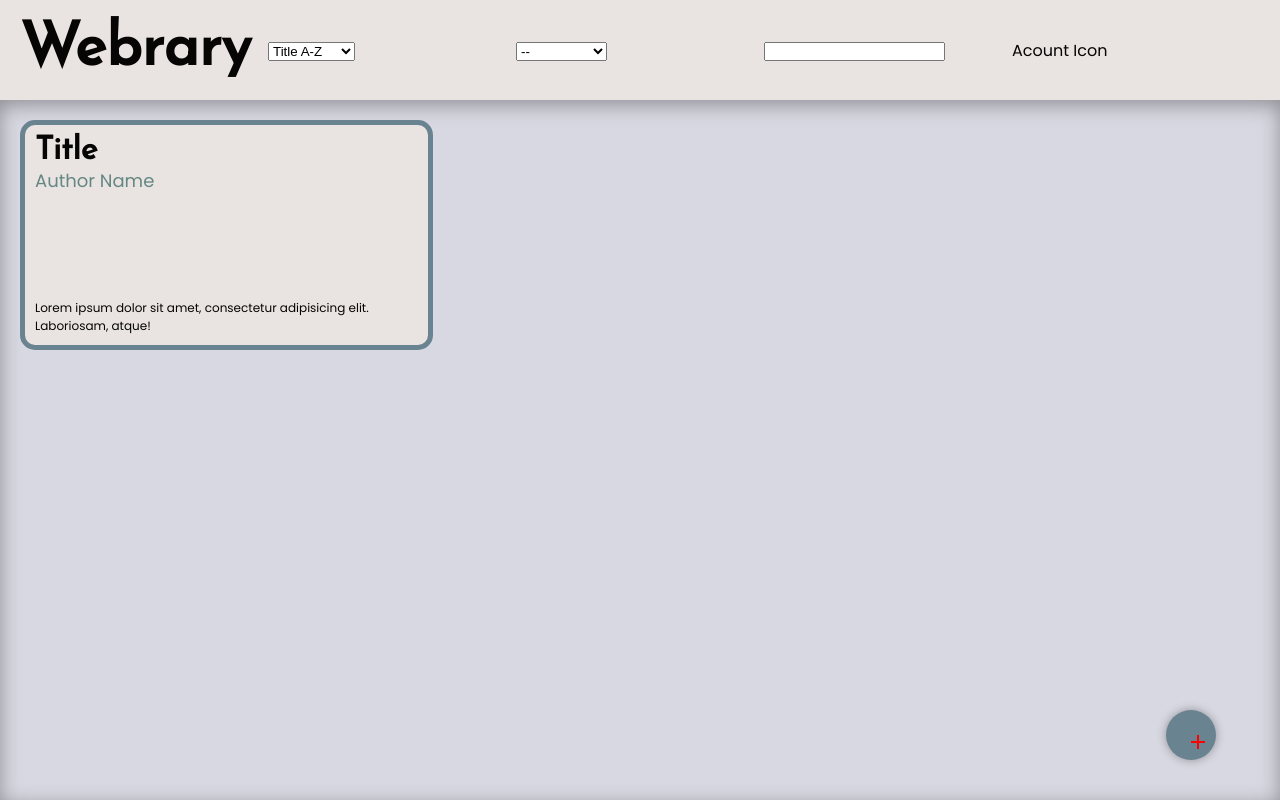
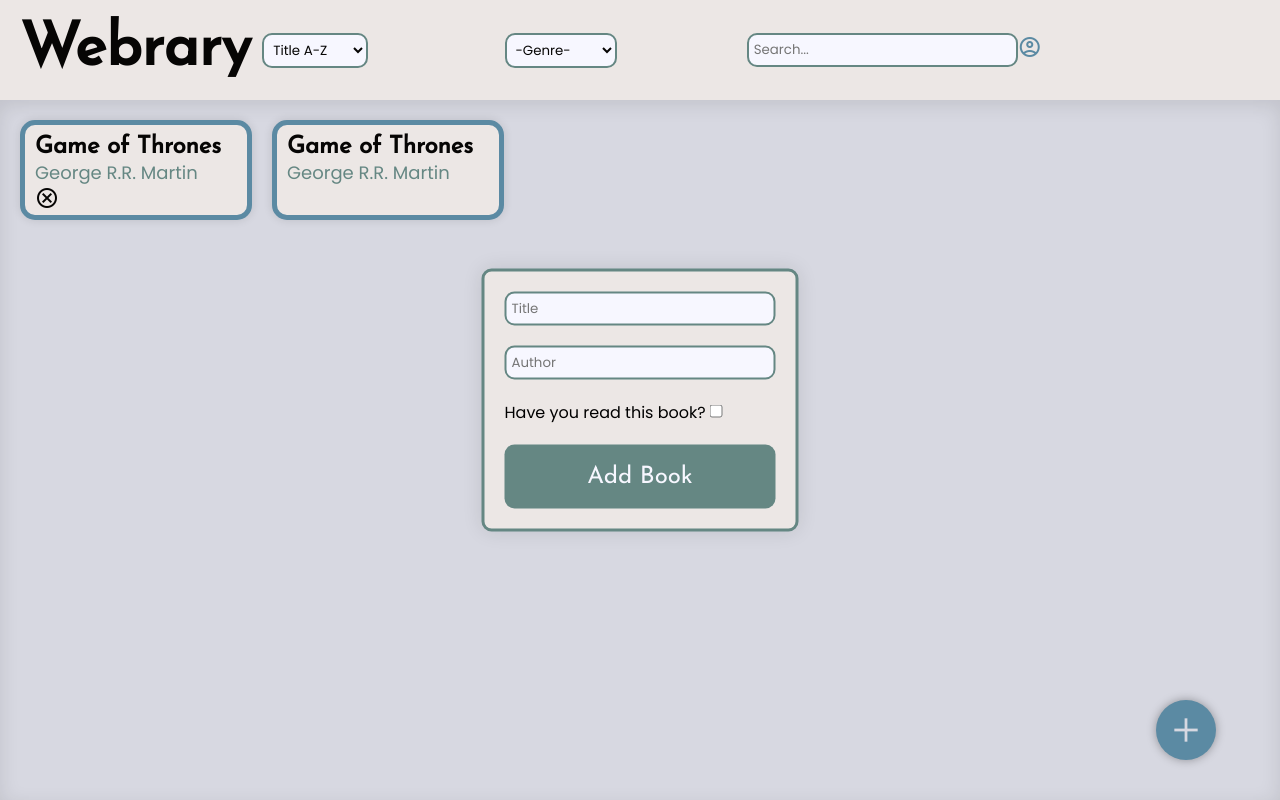
Before and after one commit to stevKalo/library, a plain HTML site: page index.html in a window 1280 px wide. Drawn offline with nearby package versions, Linux system fonts and the light colour scheme.

Commit message:
Tweak styling and initialize Add Book Modal

```diff
--- a/index.html
+++ b/index.html
@@ -28,27 +28,34 @@
       </label>
       <label for="genre">
         <select class="genre" id="genre" name="genre">
-          <option value="default">--</option>
+          <option value="default">-Genre-</option>
           <option value="fiction">Fiction</option>
           <option value="non-fiction">Non-Fiction</option>
         </select>
       </label>
       <label for="search">
-        <input type="search" id="search" name="search"></input>
+        <input type="search" id="search" name="search" placeholder="Search..."></input>
       </label>
       <div class="account">
-        <span>Acount Icon</span>
+        <span class="material-symbols-outlined">account_circle</span>
       </div>
     </div>
     <div class="library">
-      <div class="cards">
         <div class="card">
-          <h2>Title</h2>
-          <p class="author">Author Name</p>
-          <p class="description">Lorem ipsum dolor sit amet, consectetur adipisicing elit. Laboriosam, atque!</p>
+          <h2>Game of Thrones</h2>
+          <p class="author">George R.R. Martin</p>
+          <p class="read"><span class="material-symbols-outlined">cancel</span></p>
         </div>
-      </div>
+        <div class="card">
+          <h2>Game of Thrones</h2>
+          <p class="author">George R.R. Martin</p>
+        </div>
     </div>
-    <button class="add material-symbols-outlined">add</button>
+    <button class="add" id="add"><span class="material-symbols-outlined">add</span></button>
+    <dialog id="modal">
+      <input type="text" placeholder="Title"><input type="text" placeholder="Author">
+      <label for="read-status">Have you read this book? <input type="checkbox"></label>
+      <button class="add-book">Add Book</button>
+    </dialog>
   </body>
 </html>
--- a/script.js
+++ b/script.js
@@ -0,0 +1,11 @@
+// grab add button by id
+// add event listener to it
+// on event mousedown
+// prompt user for Name, Author, and Read Boolean
+
+const add = document.querySelector("#add");
+const modal = document.querySelector("#modal");
+
+add.addEventListener("mousedown", () => {
+  modal.showModal();
+});
--- a/style.css
+++ b/style.css
@@ -4,10 +4,11 @@
 }
 
 :root {
-  --primary: #6a8390;
+  --primary: #5b8aa3;
   --secondary: #d7d8e1;
+  --tertiary: #f7f7ff;
   --accent: #658783;
-  --background: #e9e4e2;
+  --background: #ece7e5;
   --text: #060504;
   --heading-font: "Josefin Sans", sans-serif;
   --body-font: "Poppins", sans-serif;
@@ -38,8 +39,9 @@ h1 {
 
 h2 {
   font-family: var(--heading-font);
-  font-size: 32px;
+  font-size: 24px;
 }
+
 .header {
   padding: 20px;
   display: grid;
@@ -49,13 +51,18 @@ h2 {
   background-color: var(--background);
 }
 
+.account {
+  color: var(--primary);
+}
+
 .library {
   display: grid;
-  grid-template-columns: repeat(3, 1fr);
-  grid-auto-rows: 1fr;
+  grid-template-columns: repeat(auto-fill, minmax(200px, 1fr));
+  grid-auto-rows: 100px;
+  gap: 20px;
   background-color: var(--secondary);
   padding: 20px;
-  box-shadow: inset 0px 5px 20px #00000056;
+  box-shadow: inset 0px 5px 20px #0000001b;
 }
 
 .card {
@@ -63,9 +70,10 @@ h2 {
   border: var(--primary) 5px solid;
   border-radius: 15px;
   padding: 10px;
-  min-height: 200px;
-  display: grid;
-  grid-template-rows: 32px 1fr;
+  display: flex;
+  flex-direction: column;
+  box-shadow: 0 0 10px #0000001f;
+  overflow: hidden;
 }
 
 .author {
@@ -73,13 +81,9 @@ h2 {
   font-size: 18px;
 }
 
-.description {
-  font-size: 12px;
-}
-
 button.add {
-  height: 50px;
-  width: 50px;
+  height: 60px;
+  width: 60px;
   padding: 20px;
   position: absolute;
   bottom: 5%;
@@ -91,16 +95,64 @@ button.add {
   border-radius: 50%;
   transition: 0.5s;
   box-shadow: 0 0 10px #00000056;
+  display: flex;
+  align-items: center;
+  justify-content: center;
 }
 
-button.add::first-line {
-  color: red;
+button > span.material-symbols-outlined {
+  margin: -5px;
+  color: var(--secondary);
   overflow: hidden;
-  position: fixed;
-  height: 20px;
-  width: 20px;
+  position: absolute;
+  font-size: 40px;
 }
 
 button.add:hover {
   transform: scale(110%);
 }
+
+dialog {
+  position: absolute;
+  top: 50%;
+  left: 50%;
+  transform: translate(-50%, -50%);
+  padding: 20px;
+  background-color: var(--background);
+  border: var(--accent) 3px solid;
+  border-radius: 10px;
+  display: flex;
+  flex-direction: column;
+  gap: 20px;
+  box-shadow: 0 0 20px #0000001b;
+}
+
+input,
+select {
+  background-color: var(--tertiary);
+  border: var(--accent) 2px solid;
+  border-radius: 10px;
+  color: var(--text);
+  padding: 5px;
+  font-family: var(--body-font);
+}
+
+.add-book {
+  padding: 20px;
+  background-color: var(--accent);
+  color: var(--tertiary);
+  border: none;
+  border-radius: 10px;
+  font-family: var(--heading-font);
+  font-size: 24px;
+  transition: 0.5s;
+}
+
+.add-book:hover {
+  transform: scale(102%);
+  background-color: var(--primary);
+}
+
+*:focus {
+  border-color: var(--primary);
+}
```
